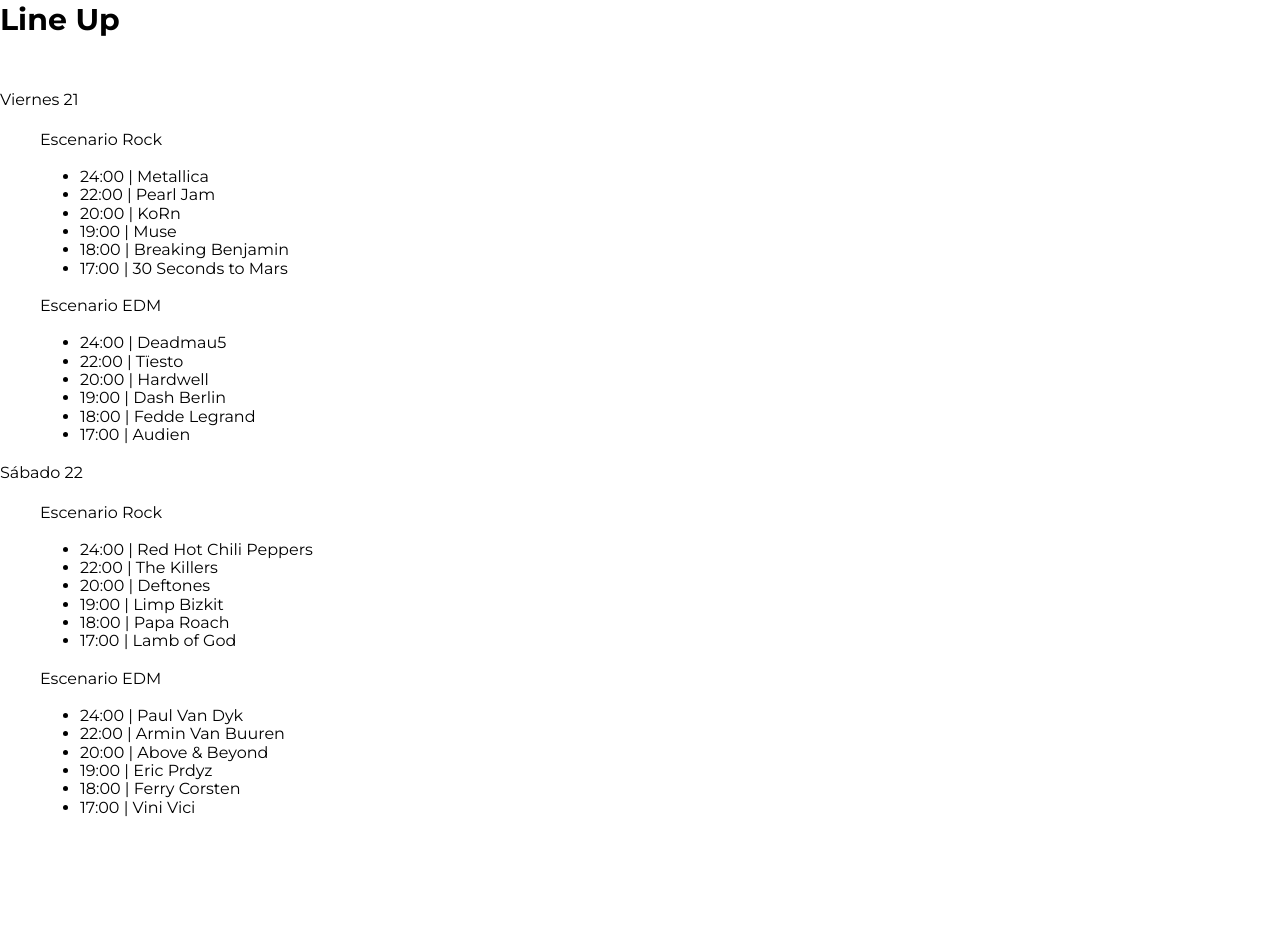
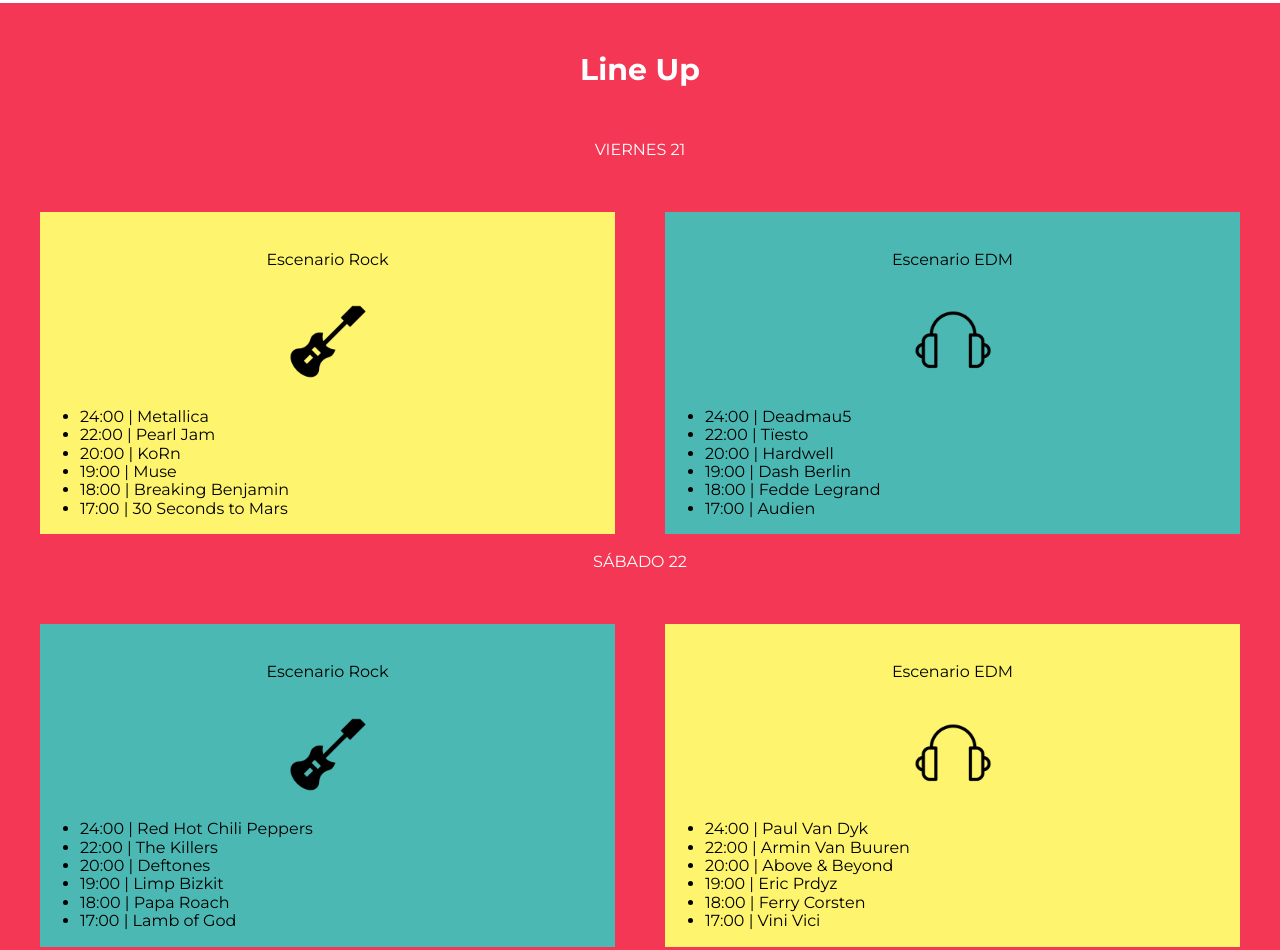
Before and after one commit to IngErnestoMV/01FestivalMusicaUdemyJPdlTV, a website: page index.html in a window 1280 px wide. Shown: the part 1206-2156 px from the top of the page. Before the commit the page ends 2039 px from the top, so only its background shows below. Drawn offline with Linux system fonts and the light colour scheme.

Commit message:
Scss Line Up

```diff
--- a/index.html
+++ b/index.html
@@ -76,8 +76,6 @@
                     </li>
                 </ul>
             </div><!--escenario-->
-        </div><!--escenarios-contenedor-->
-        <div class="escenarios-contenedor contenedor">
             <div class="escenario edm bg-aqua">
                 <p class="nombre-escenario">Escenario EDM</p>
                 <ul class="calendario">
@@ -129,8 +127,6 @@
                     </li>
                 </ul>
             </div><!--escenario-->
-        </div><!--escenarios-contenedor-->
-        <div class="escenarios-contenedor contenedor">
             <div class="escenario edm bg-amarillo">
                 <p class="nombre-escenario">Escenario EDM</p>
                 <ul class="calendario">
--- a/src/scss/layout/_index.scss
+++ b/src/scss/layout/_index.scss
@@ -1,3 +1,4 @@
 @forward 'header';
 @forward 'video';
 @forward 'festival';
+@forward 'lineup';
--- /dev/null
+++ b/src/scss/layout/_lineup.scss
@@ -0,0 +1,51 @@
+@use 'base/variables' as v;
+@use 'base/mixins' as m;
+
+    .lineup{
+        background-color: v.$rosa;
+        padding: 5rem 0;
+        h3,p{
+            text-align: center;
+            color: v.$blanco;
+        }
+        .dia{
+            text-transform: uppercase;
+            margin-bottom: 5rem;
+        }
+    }
+    .escenarios-contenedor{
+        @include m.tablet {
+            @include m.grid(2, 1fr, 5rem);
+        }
+        p{
+            color: v.$negro;
+        }
+        .escenario{
+            padding-top: 2rem;
+            p{
+                &::after{
+                    content: '';
+                    display: block;
+                    width: 20rem;
+                    height: 10rem;
+                    background-size: 15rem;
+                    background-repeat: no-repeat;
+                    background-position: center center;
+                    margin: 2rem auto 0 auto;
+                }
+            }
+        }
+    .edm .nombre-escenario:after{
+        background-image: url(../img/icono_edm.png);
+    }
+    .rock .nombre-escenario:after{
+        background-image: url(../img/icono_rock.png);
+    }
+    }
+
+    .bg-amarillo{
+        background-color: v.$amarillo;
+    }
+    .bg-aqua{
+        background-color: v.$aqua;
+    }
```
Also changed, not shown: build/css/app.css.
